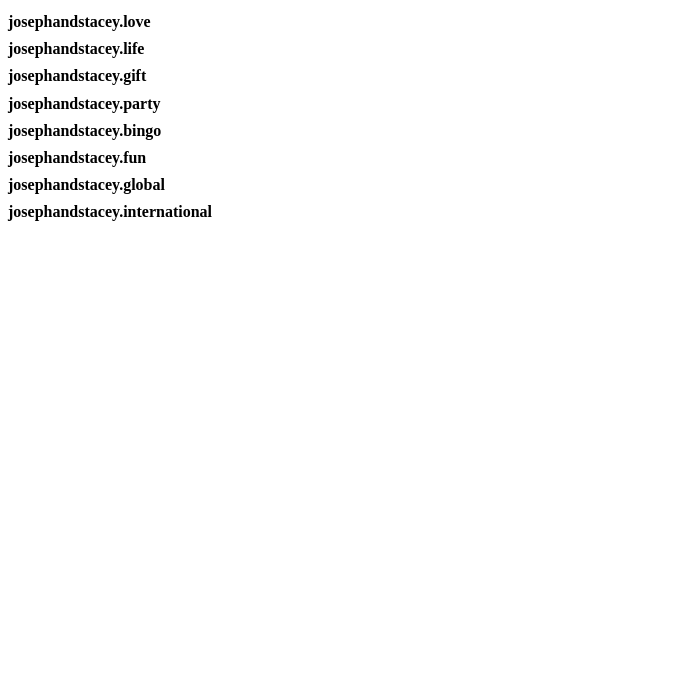
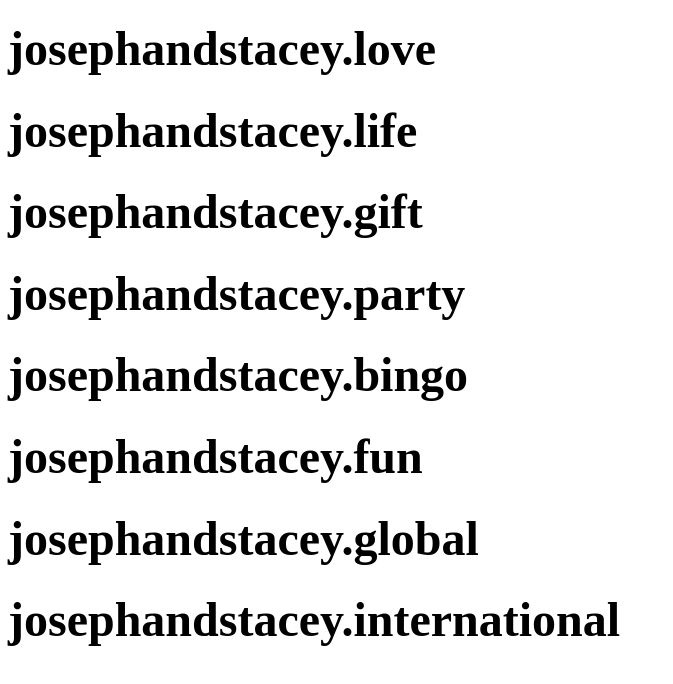
Before and after one commit to lee-bh/jglobal, a plain HTML site: page index.html in a window 1280 px wide. Shown: the whole page, without its empty margins (0-673 px from the left). Drawn offline with Linux system fonts and the light colour scheme.

Commit message:
Update index.html

```diff
--- a/index.html
+++ b/index.html
@@ -1,6 +1,6 @@
 <html>
 <style>
-body{fontsize:4em; font-weight:bold; line-height:1.7}
+body{font-size:3em; font-weight:bold; line-height:1.7}
   </style>
 <body>
 josephandstacey.love<br>
```
